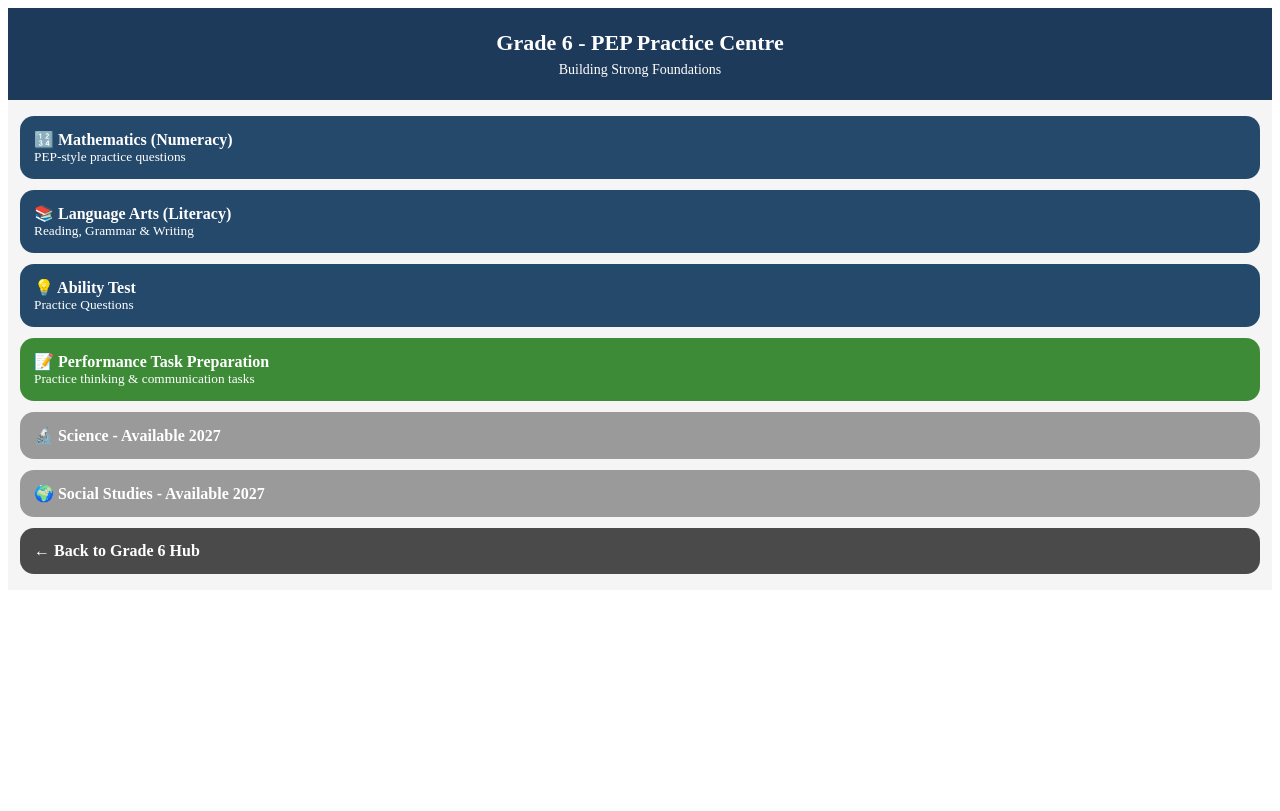
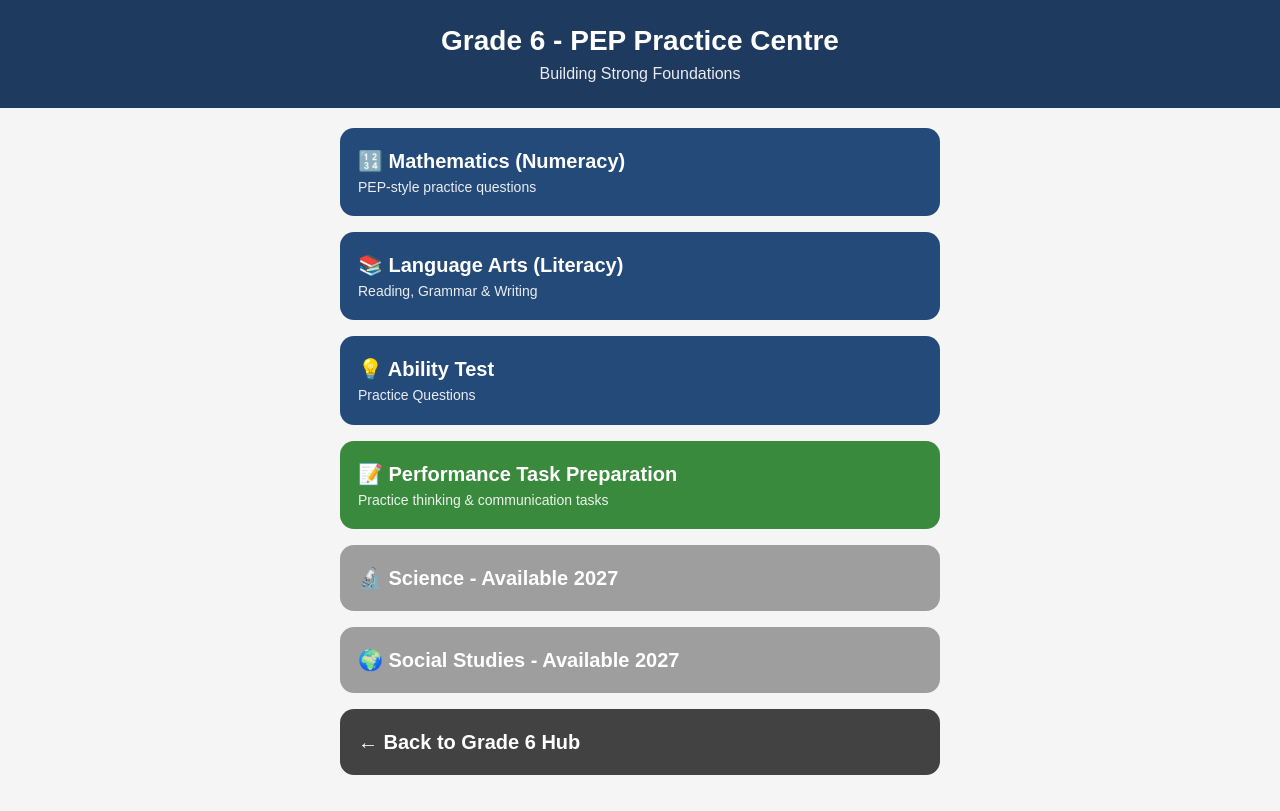
Before and after one commit to rory24699-debug/rory24699-debug.github.io, a plain HTML site: page grade6-pep-practice.html in a window 1280 px wide. Drawn offline with Linux system fonts and the light colour scheme.

Commit message:
Revamp Grade 6 PEP Practice Centre layout and styles
Added HTML structure, styles, and buttons for Grade 6 PEP Practice Centre.

```diff
--- a/grade6-pep-practice.html
+++ b/grade6-pep-practice.html
@@ -1,23 +1,77 @@
-<!-- Grade 6 - PEP Practice Centre - SAME COLORS AS GRADE 4 -->
-<div style="background:#1e3a5a;color:#fff;text-align:center;padding:22px 10px">
-<h1 style="margin:0;font-size:22px">Grade 6 - PEP Practice Centre</h1>
-<p style="margin:6px 0 0 0;font-size:14px">Building Strong Foundations</p>
+<!DOCTYPE html>
+<html lang="en">
+<head>
+<meta charset="UTF-8">
+<meta name="viewport" content="width=device-width, initial-scale=1.0">
+<title>Grade 6 - PEP Practice Centre</title>
+<style>
+body {
+  margin: 0;
+  font-family: Arial, sans-serif;
+  background: #f5f5f5;
+}
+.header {
+  background: #1e3a5f;
+  color: white;
+  text-align: center;
+  padding: 25px 15px;
+}
+.header h1 {
+  margin: 0;
+  font-size: 28px;
+  font-weight: bold;
+}
+.header p {
+  margin: 8px 0 0;
+  font-size: 16px;
+  opacity: 0.9;
+}
+.container {
+  padding: 20px 15px;
+  max-width: 600px;
+  margin: 0 auto;
+}
+.btn {
+  display: block;
+  width: 100%;
+  padding: 20px 18px;
+  margin-bottom: 16px;
+  border-radius: 14px;
+  color: white;
+  text-decoration: none;
+  font-size: 20px;
+  font-weight: bold;
+  line-height: 1.3;
+  box-sizing: border-box;
+  border: none;
+}
+.btn small {
+  display: block;
+  font-size: 14px;
+  font-weight: normal;
+  margin-top: 4px;
+  opacity: 0.9;
+}
+.blue { background: #244a7a; }
+.green { background: #3a8a3d; }
+.grey { background: #9e9e9e; }
+.black { background: #424242; }
+</style>
+</head>
+<body>
+<div class="header">
+  <h1>Grade 6 - PEP Practice Centre</h1>
+  <p>Building Strong Foundations</p>
 </div>
 
-<div style="padding:16px 12px;display:flex;flex-direction:column;gap:11px;background:#f5f5f5">
-
-<a style="background:#25496b;color:#fff;padding:14px;border-radius:14px;text-decoration:none;font-weight:700">🔢 Mathematics (Numeracy)<br><small style="font-weight:400">PEP-style practice questions</small></a>
-
-<a style="background:#25496b;color:#fff;padding:14px;border-radius:14px;text-decoration:none;font-weight:700">📚 Language Arts (Literacy)<br><small style="font-weight:400">Reading, Grammar & Writing</small></a>
-
-<a style="background:#25496b;color:#fff;padding:14px;border-radius:14px;text-decoration:none;font-weight:700">💡 Ability Test<br><small style="font-weight:400">Practice Questions</small></a>
-
-<a style="background:#3d8b37;color:#fff;padding:14px;border-radius:14px;text-decoration:none;font-weight:700">📝 Performance Task Preparation<br><small style="font-weight:400">Practice thinking & communication tasks</small></a>
-
-<a style="background:#9a9a9a;color:#fff;padding:14px;border-radius:14px;text-decoration:none;font-weight:700">🔬 Science - Available 2027</a>
-
-<a style="background:#9a9a9a;color:#fff;padding:14px;border-radius:14px;text-decoration:none;font-weight:700">🌍 Social Studies - Available 2027</a>
-
-<a style="background:#4a4a4a;color:#fff;padding:14px;border-radius:14px;text-decoration:none;font-weight:700">← Back to Grade 6 Hub</a>
-
+<div class="container">
+  <a class="btn blue" href="#">🔢 Mathematics (Numeracy) <small>PEP-style practice questions</small></a>
+  <a class="btn blue" href="#">📚 Language Arts (Literacy) <small>Reading, Grammar & Writing</small></a>
+  <a class="btn blue" href="#">💡 Ability Test <small>Practice Questions</small></a>
+  <a class="btn green" href="#">📝 Performance Task Preparation <small>Practice thinking & communication tasks</small></a>
+  <a class="btn grey" href="#">🔬 Science - Available 2027</a>
+  <a class="btn grey" href="#">🌍 Social Studies - Available 2027</a>
+  <a class="btn black" href="index.html">← Back to Grade 6 Hub</a>
 </div>
+</body>
+</html>
```
